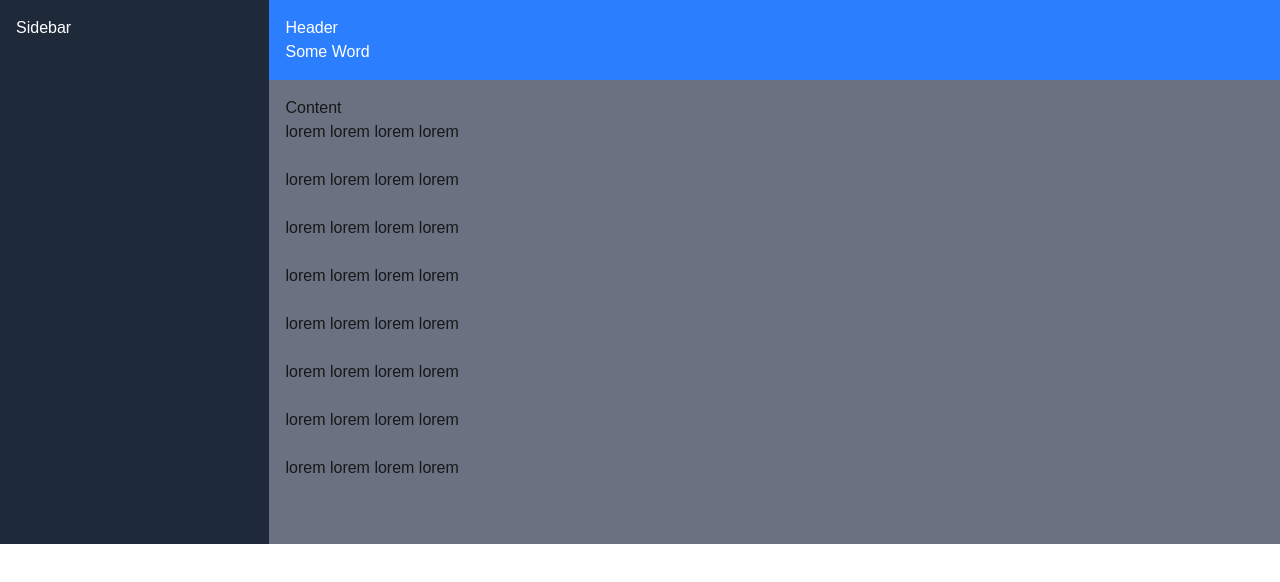
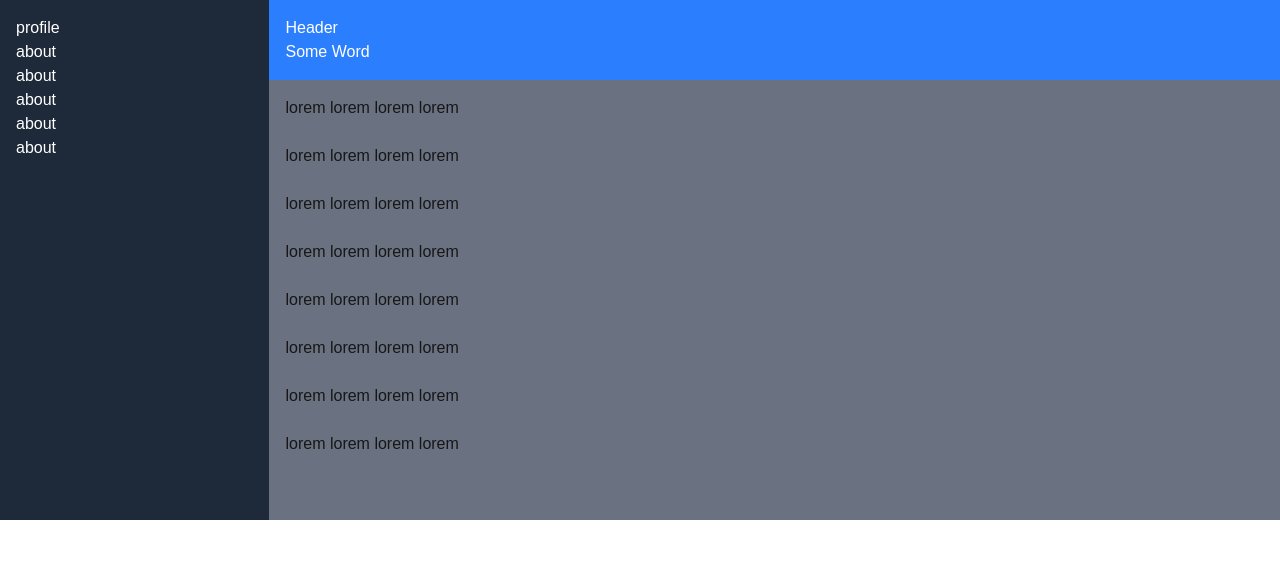
Before and after one commit to Mouhssine-Kinani/stageProject, a Next.js app in the folder ui/: page / in a window 1280 px wide. Shown: the top 582 px of the page. Built offline with nearby package versions, Linux system fonts and the light colour scheme.

Commit message:
layout v0.2.3

```diff
--- /dev/null
+++ b/ui/src/app/components/content/dashbord.jsx
@@ -0,0 +1,34 @@
+export default function Content({ children }) {
+    return (
+        <main className="bg-gray-500 p-4 area-content">
+        {children}
+        <div className="">
+          lorem lorem           lorem lorem
+          <br/>
+          <br/>
+          lorem lorem           lorem lorem
+          <br/>
+          <br/>
+          lorem lorem           lorem lorem
+          <br/>
+          <br/>
+          lorem lorem           lorem lorem
+          <br/>
+          <br/>
+          lorem lorem           lorem lorem
+          <br/>
+          <br/>
+          lorem lorem           lorem lorem
+          <br/>
+          <br/>
+          lorem lorem           lorem lorem
+          <br/>
+          <br/>
+          lorem lorem           lorem lorem
+          <br/>
+          <br/>
+          <br/>
+        </div>
+      </main>
+    );
+  }
--- /dev/null
+++ b/ui/src/app/components/header/Header.js
@@ -0,0 +1,8 @@
+export default function Header() {
+  return (
+    <header className="bg-blue-500 text-white p-4 area-header">
+      Header
+      <div class="d-none d-sm-block">Some Word</div>
+    </header>
+  );
+}
--- /dev/null
+++ b/ui/src/app/components/sidebar/SideBar.jsx
@@ -0,0 +1,32 @@
+import Link from "next/link";
+
+function SideBar() {
+  return (
+    <>
+      <aside className="bg-gray-800 text-white p-4 area-sidebar">
+        <div className="">profile</div>
+        <div>
+          <ul>
+            <li>
+              <Link href= "">about</Link>
+            </li>
+            <li>
+              <Link href= "">about</Link>
+            </li>
+            <li>
+              <Link href= "">about</Link>
+            </li>
+            <li>
+              <Link href= "">about</Link>
+            </li>
+            <li>
+              <Link href= "">about</Link>
+            </li>
+          </ul>
+        </div>
+      </aside>
+    </>
+  );
+}
+
+export default SideBar;
--- a/ui/src/app/layout.js
+++ b/ui/src/app/layout.js
@@ -1,57 +1,22 @@
 'use client'
 import "./globals.css";
+import Header from "./components/header/Header";
+import SideBar from "./components/sidebar/SideBar";
+import Content from "./components/content/dashbord";
 
 export default function Layout({ children }) {
   return (
     <html lang="en">
       <body className="grid-areas-layout">
         {/* Sidebar */}
-        <aside className="bg-gray-800 text-white p-4 area-sidebar">
-          Sidebar
-        </aside>
+        <SideBar/>
 
         {/* Header */}
-        <header className="bg-blue-500 text-white p-4 area-header">
-          Header
-          <div
-            class="d-none d-sm-block"
-          >
-            Some Word
-          </div>
-
-        </header>
+          <Header/>
 
         {/* Content */}
-        <main className="bg-gray-500 p-4 area-content">
-          {children}
-          <div className="">
-            lorem lorem           lorem lorem
-            <br/>
-            <br/>
-            lorem lorem           lorem lorem
-            <br/>
-            <br/>
-            lorem lorem           lorem lorem
-            <br/>
-            <br/>
-            lorem lorem           lorem lorem
-            <br/>
-            <br/>
-            lorem lorem           lorem lorem
-            <br/>
-            <br/>
-            lorem lorem           lorem lorem
-            <br/>
-            <br/>
-            lorem lorem           lorem lorem
-            <br/>
-            <br/>
-            lorem lorem           lorem lorem
-            <br/>
-            <br/>
-            <br/>
-          </div>
-        </main>
+        <Content/>
+
       </body>
     </html>
   );
```
